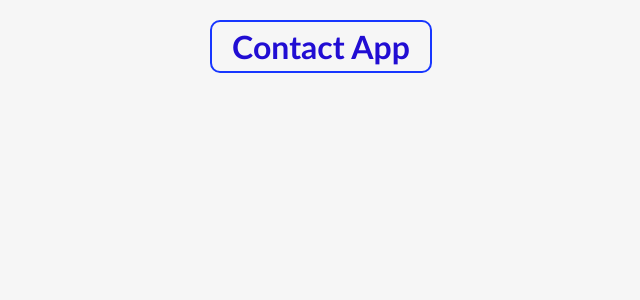
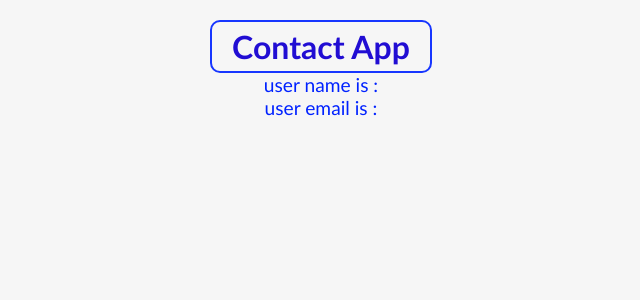
Before and after one commit to mohammadpy8/new-app-react, a React (Create React App) app: page /user/1 in a window 1280 px wide. Before the commit this address had no page. Shown: the top 300 px of the page, without its empty margins (319-959 px from the left). Built offline with nearby package versions, Linux system fonts and the light colour scheme; the HTML template or start-up script is replaced by a standard one.

Commit message:
dynamic-routes

```diff
--- a/src/App.js
+++ b/src/App.js
@@ -6,6 +6,7 @@ import ContactList from './components/ContactList';
 import { Routes, Route } from 'react-router-dom';
 
 import './App.css';
+import ContactDetails from './components/ContactDetails';
 
 function App() {
 
@@ -44,6 +45,7 @@ function App() {
       <Routes>
         <Route path='/add' element={<AddContact addContact={addContact} />} />
         <Route path="/" element={<ContactList contactList={contacts} removeContactHandler={removeContactHandler} />} />
+        <Route path='/user/:id' element={<ContactDetails />} />
       </Routes>
 
     </main>
--- /dev/null
+++ b/src/components/Contact.js
@@ -0,0 +1,21 @@
+import React from "react";
+
+import { Link } from "react-router-dom";
+
+const Contact = ({ removeContactHandler, contact }) => {
+  const { name, id, email } = contact;
+
+  return (
+    <div className="contact-list">
+      <div className="details">
+        <Link to={{pathname:`/user/${id}`, state: {contact}}}>
+          <p>name:{name}</p>
+          <p>email:{email}</p>
+        </Link>
+      </div>
+      <button onClick={() => removeContactHandler(id)}>delete</button>
+    </div>
+  );
+};
+
+export default Contact;
--- /dev/null
+++ b/src/components/ContactDetails.js
@@ -0,0 +1,13 @@
+import React from 'react';
+
+const ContactDetails = (props) => {
+    console.log(props);
+    return (
+        <div>
+            <p>user name is : </p>
+            <p>user email is :</p>
+        </div>
+    );
+};
+
+export default ContactDetails;
--- a/src/components/ContactList.js
+++ b/src/components/ContactList.js
@@ -1,6 +1,7 @@
 import React, { useState } from "react";
 
 import { Link } from "react-router-dom";
+import Contact from "./Contact";
 
 import "./ContactList.css";
 
@@ -19,15 +20,8 @@ const ContactList = ({ contactList, removeContactHandler }) => {
 
       {contactList.length
         ? contactList.map((contact) => {
-            const { name, email, id } = contact;
             return (
-              <div key={id} className="contact-list">
-                <div className="details">
-                  <p>name:{name}</p>
-                  <p>email:{email}</p>
-                </div>
-                <button onClick={() => removeContactHandler(id)}>delete</button>
-              </div>
+              <Contact removeContactHandler={removeContactHandler} contact={contact} key={contact.id} />
             );
           })
         : ""}
--- a/src/index.css
+++ b/src/index.css
@@ -2,6 +2,7 @@
     padding: 0;
     margin: 0;
     box-sizing: border-box;
+    text-decoration: none;
 }
 
 body {
```
